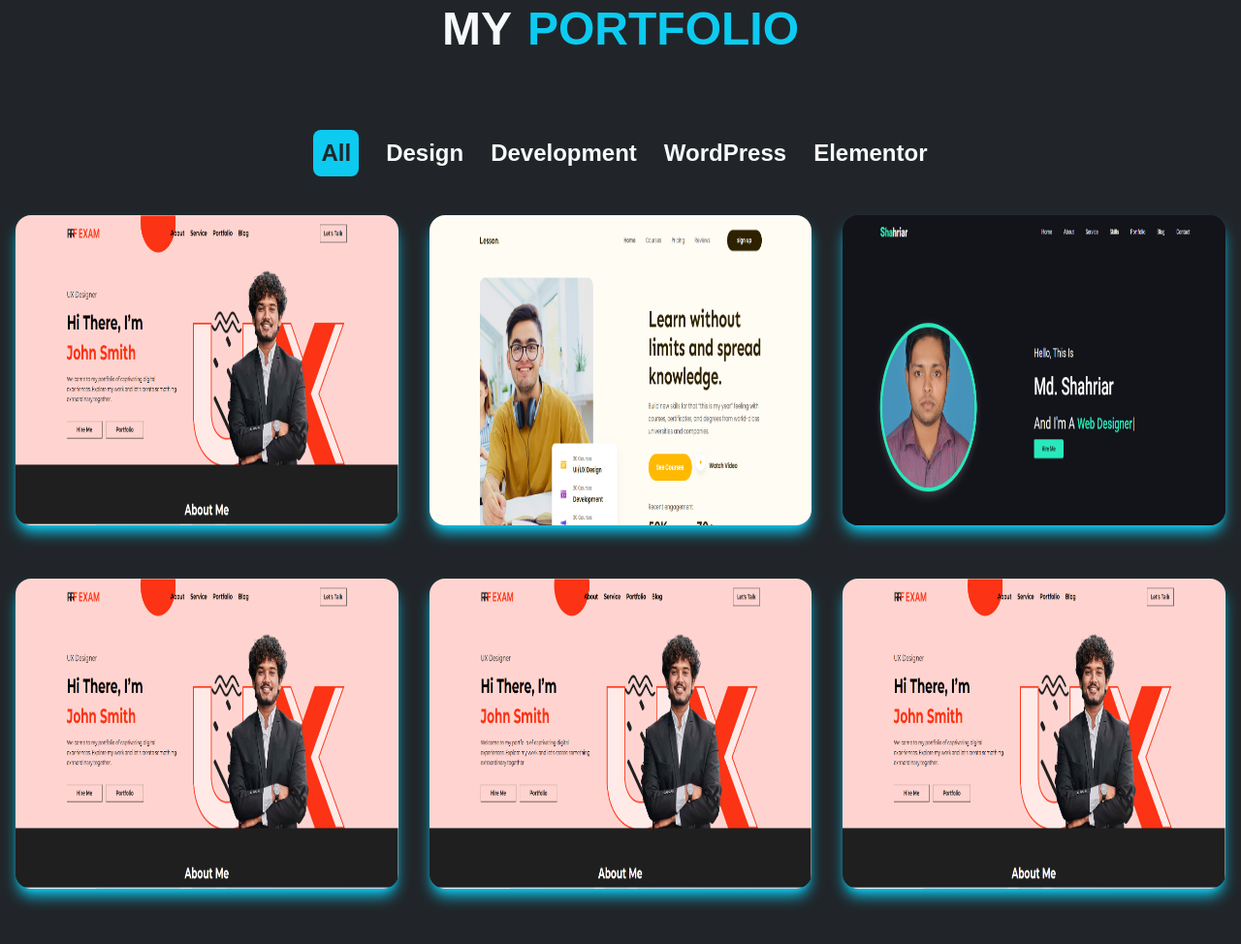
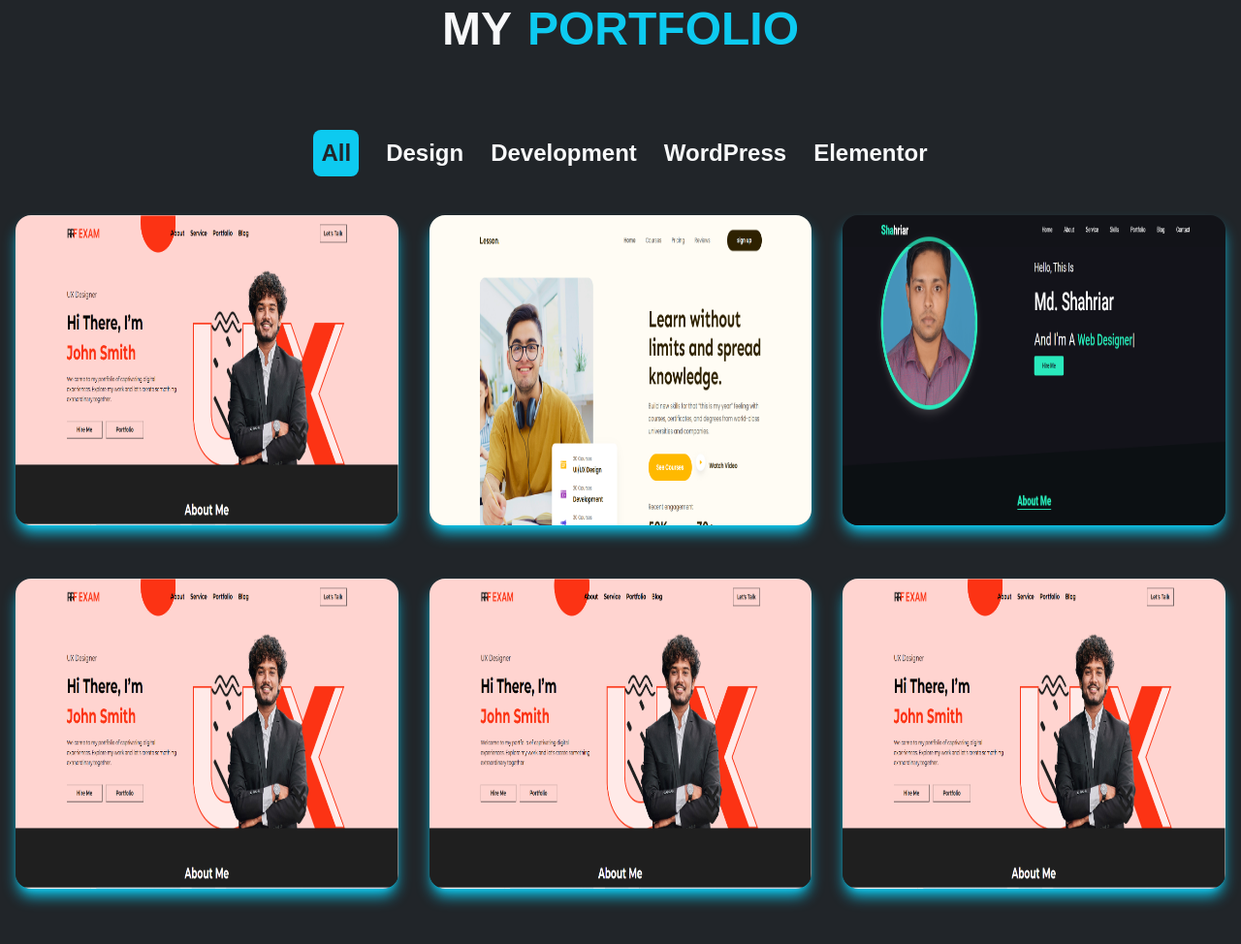
Before and after one commit to sfsizer/rrf-exam, a website: page portfolio/index.html in a window 1280 px wide. Shown: the part 3694-4668 px from the top of the page at 97% size. Drawn offline with nearby package versions, Linux system fonts and the light colour scheme.

Commit message:
probemimg

```diff
--- a/portfolio/index.html
+++ b/portfolio/index.html
@@ -540,7 +540,7 @@
                     <!-- portfolio-3 -->
                     <div class="item development">
                         <button id="" data-target="ppp3" class="open relative rounded-2xl overflow-hidden h-80 shadow-lg shadow-theme cursor-pointer">
-                            <img class="h-full" src="assets/images/portfolio-3.png" alt="portfolio">
+                            <img class="h-full" src="assets/images/portfolio4.PNG" alt="portfolio">
                             <div class="absolute inset-0  bg-dark opacity-0 hover:opacity-90 transform  transition easy-in-out duration-500">
                                 <span class="text-theme absolute top-1/2 left-1/2 -translate-x-1/2 -translate-y-1/2 text-3xl font-jost font-semibold uppercase z-20 cursor-pointer">View</span>
                             </div>
@@ -581,7 +581,7 @@
                                     </div>
                                 </div>
                                 <div class="overflow-hidden w-full md:h-150 h-100 mt-10 rounded-2xl">
-                                    <img class="h-full" src="assets/images/portfolio-3.png" alt="">
+                                    <img class="h-full" src="assets/images/portfolio4.PNG" alt="">
                                 </div>
                             </div>
                         </div>
```
Also changed, not shown: portfolio/assets/images/portfolio4.PNG (added).
